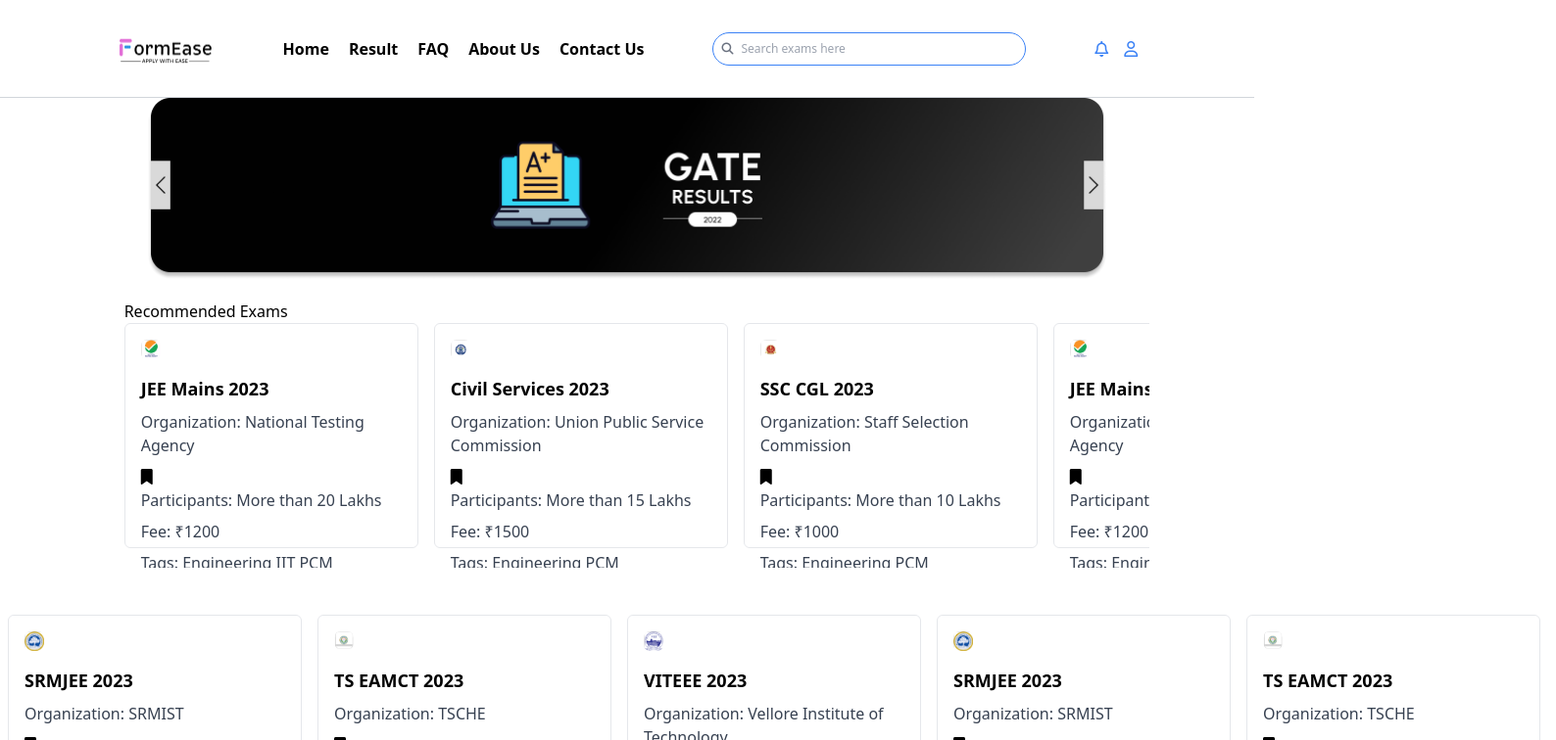
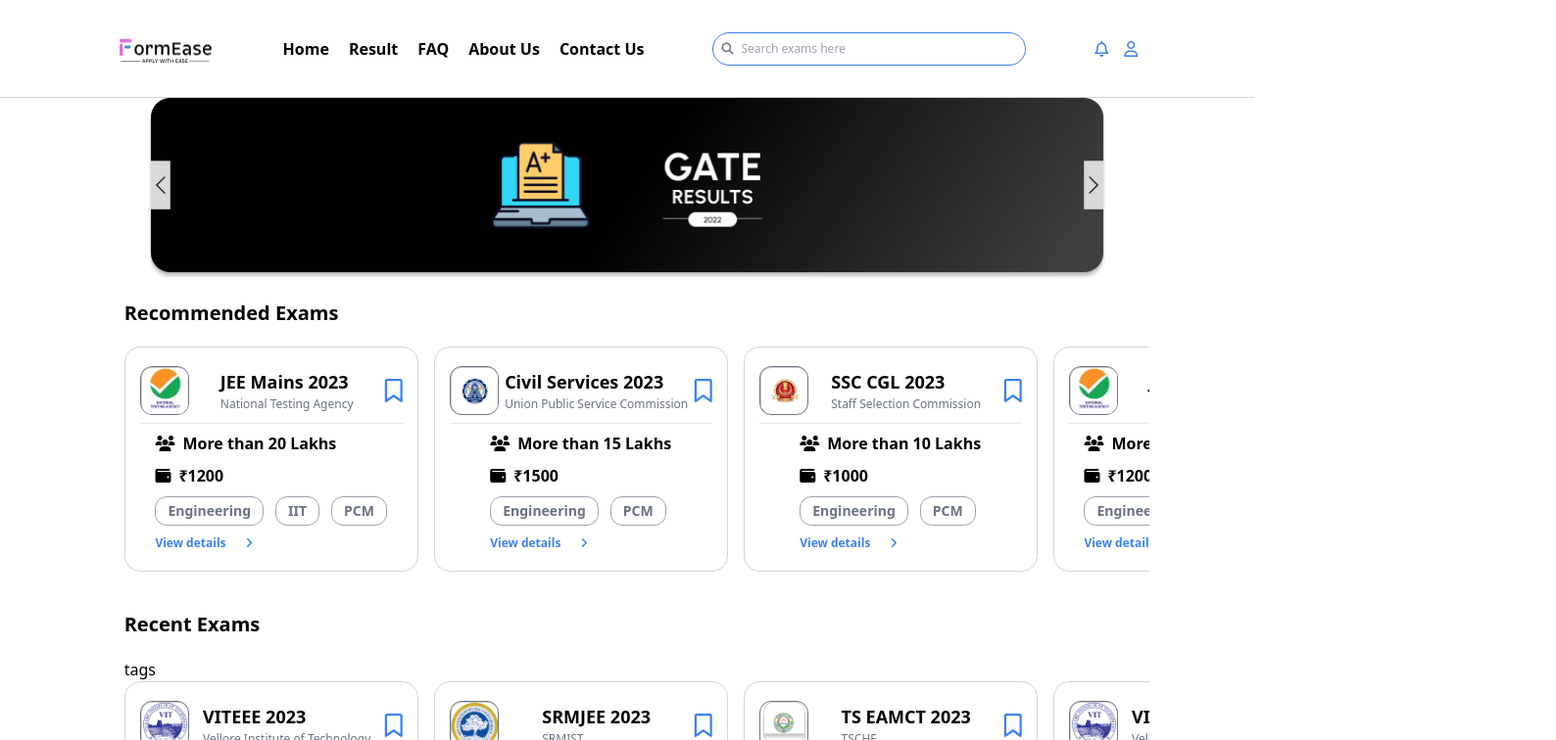
Before and after one commit to KeplerInCoding/IntelliFill-Assignment, a React (Create React App) app: page / in a window 1280 px wide. Shown: the top 756 px of the page at 98% size, 1588 px wide, since content can reach past the window. Built offline with nearby package versions, Linux system fonts and the light colour scheme.

Commit message:
cards done

```diff
--- a/src/Data.js
+++ b/src/Data.js
@@ -11,7 +11,7 @@ const recommendedExams = [
       organization: 'National Testing Agency',
       participants: 'More than 20 Lakhs',
       fee: '₹1200',
-      tags: 'Engineering IIT PCM',
+      tags: ['Engineering', 'IIT', 'PCM'],
       logo: nta
     },
     {
@@ -19,7 +19,7 @@ const recommendedExams = [
       organization: 'Union Public Service Commission',
       participants: 'More than 15 Lakhs',
       fee: '₹1500',
-      tags: 'Engineering PCM',
+      tags: ['Engineering', 'PCM'],
       logo: upsc
     },
     {
@@ -27,7 +27,7 @@ const recommendedExams = [
       organization: 'Staff Selection Commission',
       participants: 'More than 10 Lakhs',
       fee: '₹1000',
-      tags: 'Engineering PCM',
+      tags: ['Engineering', 'PCM'],
       logo: ssc
     },
     {
@@ -35,7 +35,7 @@ const recommendedExams = [
         organization: 'National Testing Agency',
         participants: 'More than 20 Lakhs',
         fee: '₹1200',
-        tags: 'Engineering IIT PCM',
+        tags: ['Engineering', 'IIT', 'PCM'],
         logo: nta
       },
       {
@@ -43,7 +43,7 @@ const recommendedExams = [
         organization: 'Union Public Service Commission',
         participants: 'More than 15 Lakhs',
         fee: '₹1500',
-        tags: 'Engineering PCM',
+        tags: ['Engineering', 'PCM'],
         logo: upsc
       },
       {
@@ -51,7 +51,7 @@ const recommendedExams = [
         organization: 'Staff Selection Commission',
         participants: 'More than 10 Lakhs',
         fee: '₹1000',
-        tags: 'Engineering PCM',
+        tags: ['Engineering', 'PCM'],
         logo: ssc
       }
   ];
@@ -62,7 +62,7 @@ const recommendedExams = [
       organization: 'Vellore Institute of Technology',
       participants: 'More than 10 Lakhs',
       fee: '₹1500',
-      tags: 'Engineering PCM',
+      tags: ['Engineering', 'PCM'],
       logo: vit
     },
     {
@@ -70,7 +70,7 @@ const recommendedExams = [
       organization: 'SRMIST',
       participants: 'More than 10 Lakhs',
       fee: '₹1000',
-      tags: 'Engineering PCM',
+      tags: ['Engineering', 'PCM'],
       logo: srm
     },
     {
@@ -78,7 +78,7 @@ const recommendedExams = [
       organization: 'TSCHE',
       participants: 'More than 10 Lakhs',
       fee: '₹1000',
-      tags: 'Engineering PCM',
+      tags: ['Engineering', 'PCM'],
       logo: ts
     },
     {
@@ -86,7 +86,7 @@ const recommendedExams = [
         organization: 'Vellore Institute of Technology',
         participants: 'More than 10 Lakhs',
         fee: '₹1500',
-        tags: 'Engineering PCM',
+        tags: ['Engineering', 'PCM'],
         logo: vit
       },
       {
@@ -94,7 +94,7 @@ const recommendedExams = [
         organization: 'SRMIST',
         participants: 'More than 10 Lakhs',
         fee: '₹1000',
-        tags: 'Engineering PCM',
+        tags: ['Engineering', 'PCM'],
         logo: srm
       },
       {
@@ -102,7 +102,7 @@ const recommendedExams = [
         organization: 'TSCHE',
         participants: 'More than 10 Lakhs',
         fee: '₹1000',
-        tags: 'Engineering PCM',
+        tags: ['Engineering', 'PCM'],
         logo: ts
       }
   ];
--- a/src/components/Cards.js
+++ b/src/components/Cards.js
@@ -4,21 +4,42 @@ const Cards = ({ exams }) => {
   return (
     <div className='flex'>
       {exams.map((exam, index) => (
-        <div key={index} className="flex-shrink-0 w-[300px] h-[230px] p-4 mr-4 border rounded-md">
-            <div>
-                <img src={exam.logo} alt="logo" className="w-5 object-cover mb-4 rounded-md" />
-                <div>
-                    <h2 className="text-lg font-bold mb-2">{exam.name}</h2>
-                    <p className="text-gray-700 mb-2">Organization: {exam.organization}</p>
+        <div key={index} className="flex-shrink-0 w-[300px] h-[230px] mr-4 border-[1.5px] border-gray-300 rounded-2xl flex flex-col items-center justify-center">
+            <div className='w-[268px] h-[190px] flex flex-col items-center'>
+                <div className='w-[268px] flex place-content-between items-center pb-2 border-b-[1.5px] border-gray-200 '>
+                    <img src={exam.logo} alt="logo" className="w-[50px] h-[50px] border border-gray-500 rounded-xl" />
+                    <div>
+                        <h2 className="text-lg font-semibold">{exam.name}</h2>
+                        <p className="text-gray-500 text-[12px]">{exam.organization}</p>
+                    </div>
+                    <div className='text-blue-500'>
+                        <i class="fa-regular fa-bookmark text-2xl"></i>
+                    </div>
                 </div>
-                <div>
-                    <i class="fas fa-bookmark"></i>
+
+                <div className='flex flex-col place-content-between h-full pt-2'>
+                    <div className='flex gap-2'>
+                        <div><i class="fa-solid fa-users"></i></div>
+                            <p className="font-semibold">{exam.participants}</p>
+                    </div>
+                    <div className='flex gap-2'>
+                        <div><i class="fa-solid fa-wallet"></i></div>
+                            <p className=" font-semibold">{exam.fee}</p>
+                        </div>
+
+                    <p className='flex gap-3'>
+                        {exam.tags.map((tag, index) => (
+                            <span key={index}  className="border border-gray-400 p-[4px] px-3 rounded-xl text-sm text-gray-500 font-semibold">
+                            {tag}
+                            </span>
+                        ))}
+                    </p>
+                    <div className='flex items-center gap-5 text-blue-500 text-[12px] font-semibold'>
+                        <div>View details</div>
+                        <i class="fa-solid fa-angle-right"></i>
+                    </div>
                 </div>
             </div>
-
-            <p className="text-gray-700 mb-2">Participants: {exam.participants}</p>
-            <p className="text-gray-700 mb-2">Fee: {exam.fee}</p>
-            <p className="text-gray-700 mb-2">Tags: {exam.tags}</p>
         </div>
       ))}
     </div>
--- a/src/pages/Home.js
+++ b/src/pages/Home.js
@@ -11,12 +11,12 @@ const Home = () => {
       <div>
         <img width="980" src={ads} alt="ads" />
       </div>
-      <div className=' overflow-x-scroll p-5 md:w-5/6 w-screen'>
-        <div>Recommended Exams</div>
+      <div className=' overflow-x-scroll px-5 md:w-5/6 w-screen'>
+        <div className='font-bold py-5 text-xl'>Recommended Exams</div>
         <Cards exams={recommendedExams}/>
       </div>
-      <div>
-      <div>Recent Exams</div>
+      <div className=' overflow-x-scroll p-5 md:w-5/6 w-screen'>
+      <div className='font-bold py-5 text-xl'>Recent Exams</div>
       <Tags/>
         <Cards exams={recentExams}/>
       </div>
```
